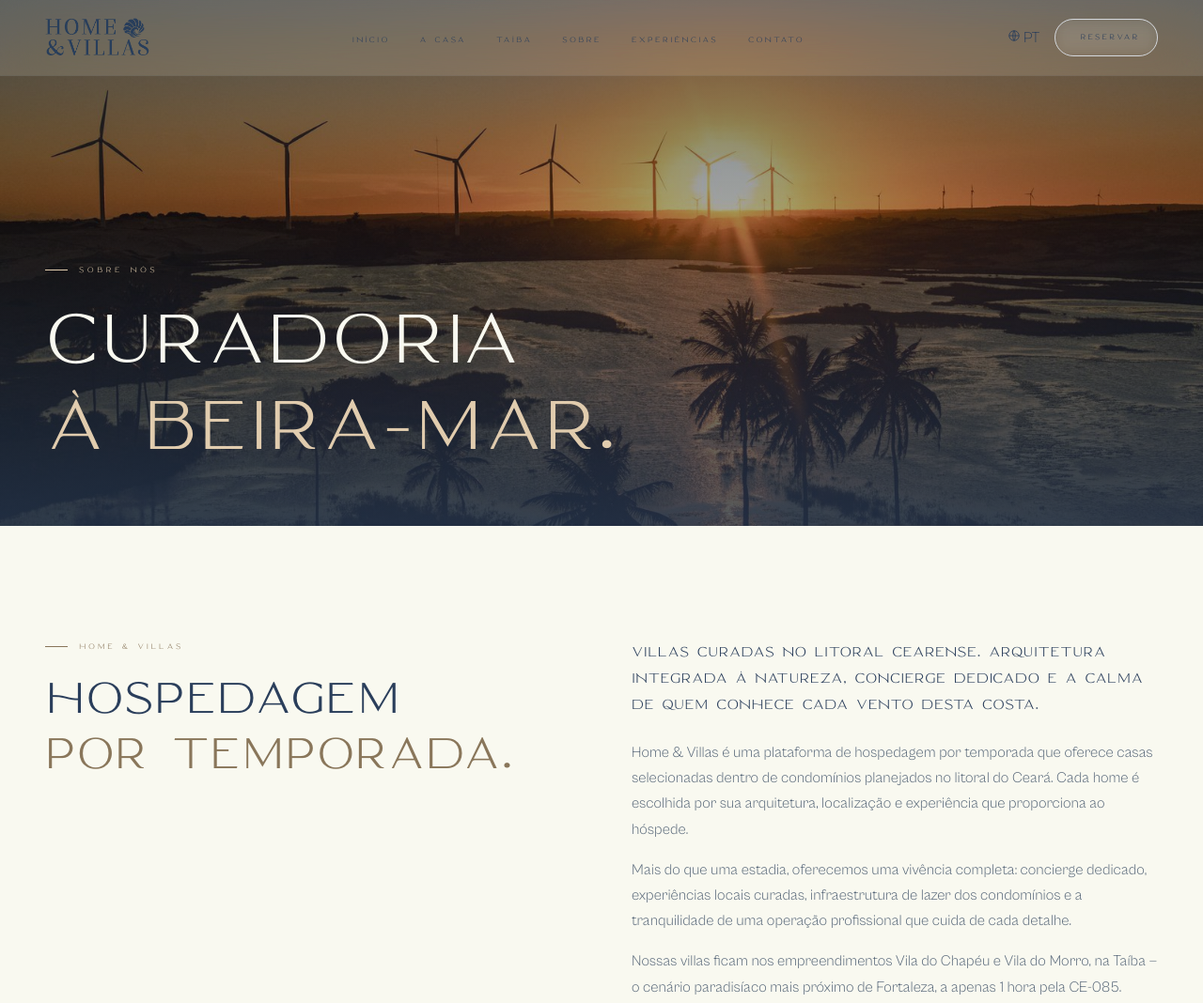
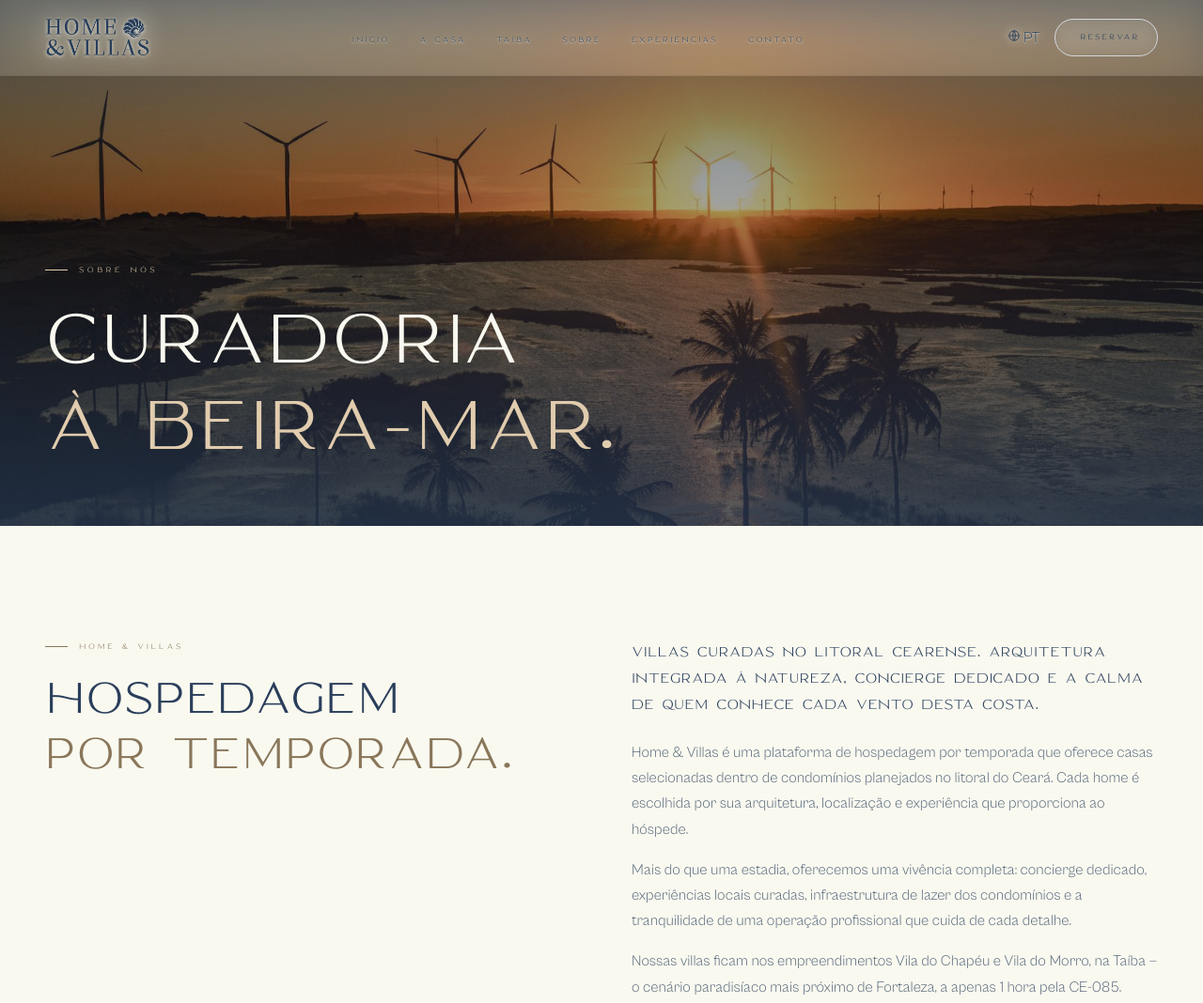
Before and after one commit to marketingmontedourado/home-villas, a plain HTML site: page sobre.html in a window 1280 px wide. Shown: the top 1068 px of the page at 94% size. Drawn offline with Linux system fonts and the light colour scheme.

Commit message:
Contraste da nav: backdrop clareia o desfoque (brightness 1.28) e halo luminoso sutil em links e logo
Co-Authored-By: Claude Fable 5 <noreply@anthropic.com>

```diff
--- a/sobre.html
+++ b/sobre.html
@@ -46,13 +46,13 @@ ul { list-style: none; }
   display: flex; align-items: center; justify-content: space-between;
   transition: all .3s ease;
   background: rgba(249, 249, 240, 0.15);
-  backdrop-filter: blur(22px) saturate(160%);
-  -webkit-backdrop-filter: blur(22px) saturate(160%);
+  backdrop-filter: blur(22px) saturate(150%) brightness(1.28);
+  -webkit-backdrop-filter: blur(22px) saturate(150%) brightness(1.28);
   border-bottom: 1px solid rgba(42, 62, 91, 0.08);
 }
 .nav.is-scrolled {
   background: rgba(249, 249, 240, 0.3);
-  backdrop-filter: blur(22px) saturate(160%);
+  backdrop-filter: blur(22px) saturate(150%) brightness(1.28);
   border-bottom: 1px solid var(--navy-10);
   padding: var(--s3) var(--s7);
 }
@@ -73,6 +73,11 @@ ul { list-style: none; }
 .nav.is-scrolled .nav__logo-text span:last-child { color: var(--gold-100); }
 .nav__actions { display: flex; align-items: center; gap: var(--s4); }
 .nav__logo-img { height: 48px; width: auto; display: block; }
+
+/* contraste do texto sobre o vidro */
+.nav__menu a, .nav__lang { text-shadow: 0 1px 2px rgba(249,249,240,.85), 0 0 14px rgba(249,249,240,.7); }
+.nav__lang svg { filter: drop-shadow(0 0 5px rgba(249,249,240,.8)); }
+.nav__logo-img { filter: drop-shadow(0 1px 2px rgba(249,249,240,.85)) drop-shadow(0 0 12px rgba(249,249,240,.6)); }
 .nav__menu { display: flex; align-items: center; gap: var(--s6); }
 .nav__menu a {
   font-family: var(--title); font-size: 11px;
```
Also changed, not shown: casa-zama.html (+6 -1 lines), contato.html (+8 -3 lines), destino-taiba.html (+8 -3 lines), experiencias.html (+8 -3 lines), index.html (+9 -4 lines), vila-do-chapeu.html (+8 -3 lines).
